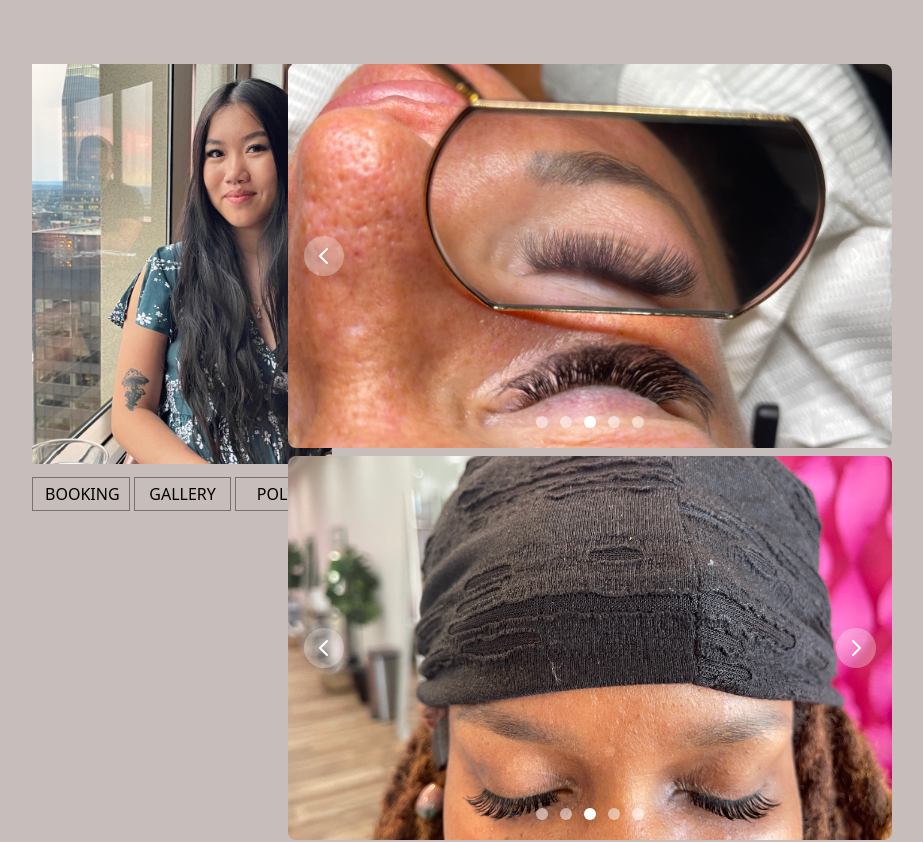
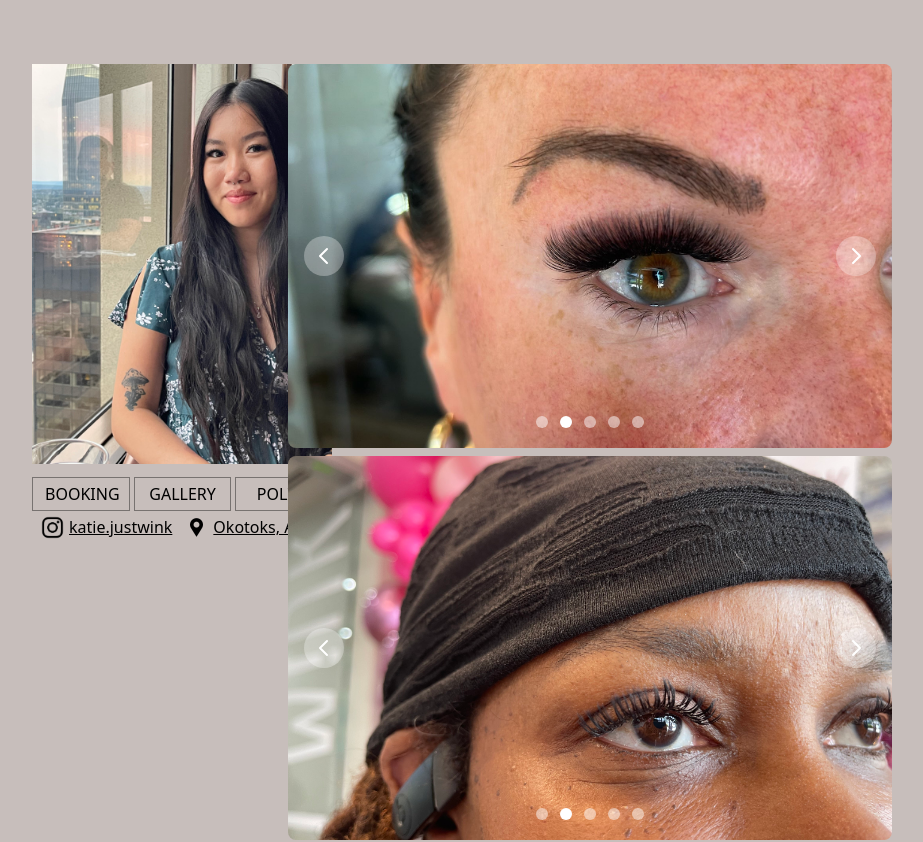
Before and after one commit to Kurrry/katie-website, a Next.js app: page / in a window 1280 px wide. Shown: the top 842 px of the page, without its empty margins (352-1275 px from the left). Built offline with nearby package versions, Linux system fonts and the light colour scheme.

Commit message:
Completed current iteration of index styling. added anchors

```diff
--- a/app/globals.css
+++ b/app/globals.css
@@ -1,27 +1,3 @@
 @tailwind base;
 @tailwind components;
 @tailwind utilities;
-
-:root {
-  --foreground-rgb: 0, 0, 0;
-  --background-start-rgb: 214, 219, 220;
-  --background-end-rgb: 255, 255, 255;
-}
-
-@media (prefers-color-scheme: light) {
-  :root {
-    --foreground-rgb: 255, 255, 255;
-    --background-start-rgb: 0, 0, 0;
-    --background-end-rgb: 0, 0, 0;
-  }
-}
-
-body {
-  color: rgb(var(--foreground-rgb));
-  background: linear-gradient(
-      to bottom,
-      transparent,
-      rgb(var(--background-end-rgb))
-    )
-    rgb(var(--background-start-rgb));
-}
--- a/app/page.js
+++ b/app/page.js
@@ -1,7 +1,6 @@
 import Image from "next/image";
 import { SelectButton } from "./components/SelectButton";
 import { Carousel } from "flowbite-react";
-import { Card } from "flowbite-react";
 
 const photos1 = ["/1.jpg", "/2.jpg", "/3.jpg", "/4.jpg", "/5.jpg"];
 
@@ -35,6 +34,26 @@ export default function Home() {
                 <SelectButton label="GALLERY" />
                 <SelectButton label="POLICY" />
               </div>
+              <div className="flex flex-row md:pl-2 md:space-x-3 md:pt-1 2xl:space-x-8 2xl:pl-12 2xl:pt-2">
+                <div className="flex flex-row">
+                  <Image
+                    src="/insta.png"
+                    alt="Instagram"
+                    width={25}
+                    height={25}
+                  />
+                  <a href="https://www.instagram.com/katie.justwink/"><h1 className="hover:text-gray-700 pl-1 underline">katie.justwink</h1></a>
+                </div>
+                <div className="flex flex-row">
+                  <Image
+                    src="/pin.png"
+                    alt="Instagram"
+                    width={25}
+                    height={25}
+                  />
+                  <a href="https://maps.app.goo.gl/ebj2XMAXXGEhkrjT6"><h1 className="hover:text-gray-700 pl-1 underline">Okotoks, Alberta</h1></a>
+                </div>
+              </div>
             </div>
           </div>
         </section>
```
Also changed, not shown: public/insta.png (added), public/pin.png (added).
